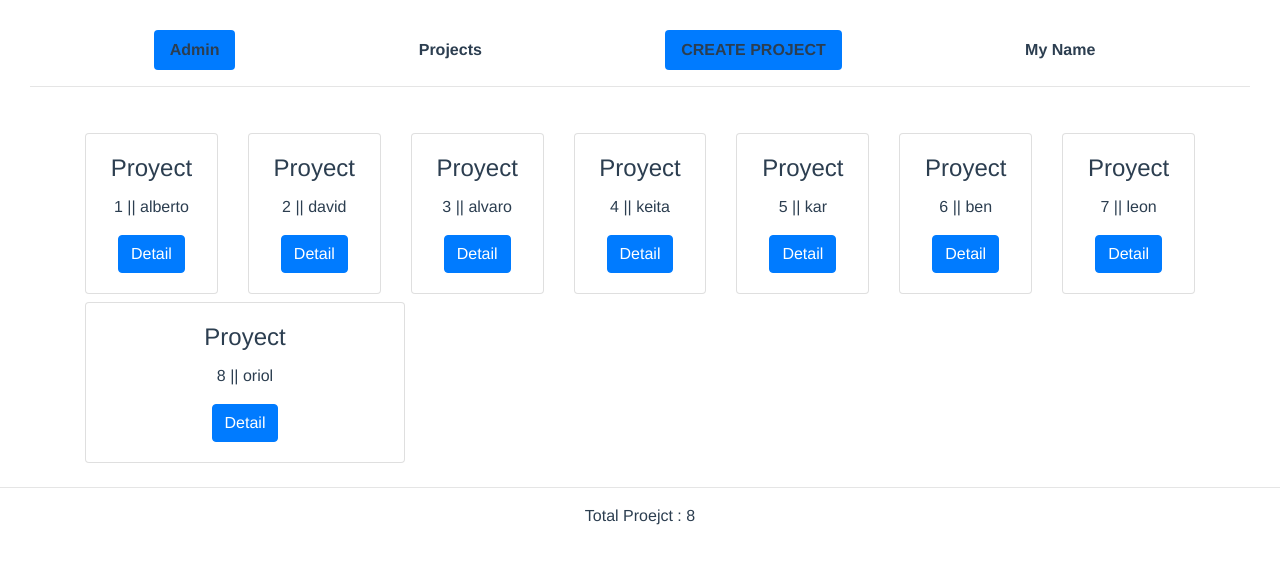
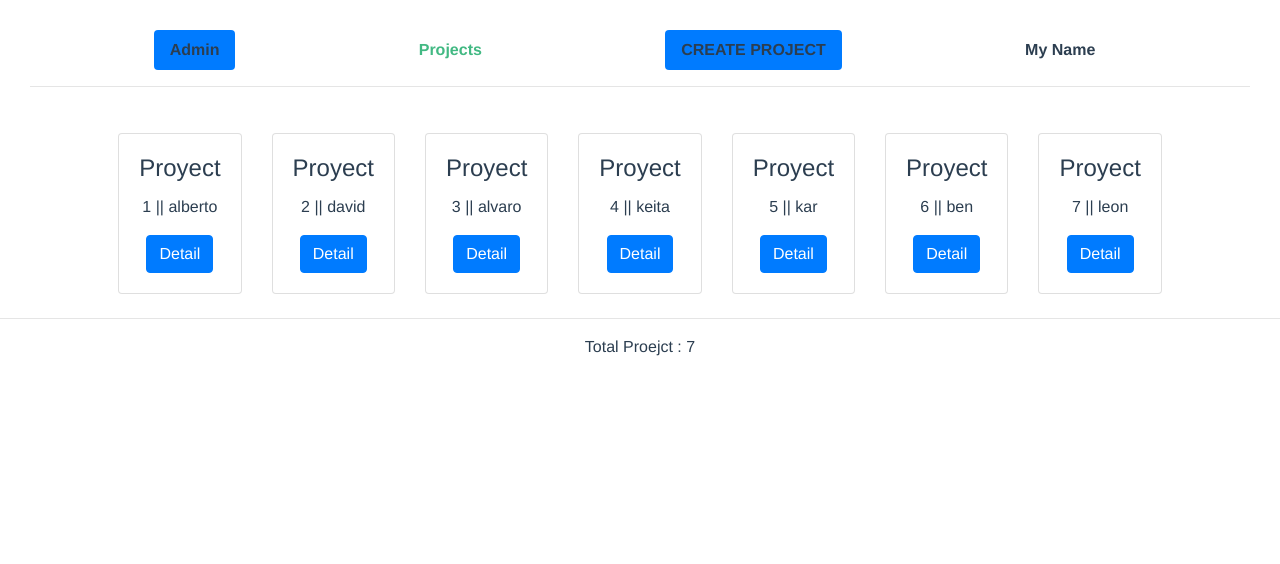
Before and after one commit to pedronieto84/ItProjects-Marketplace-Vue, a Vue app: page / in a window 1280 px wide. Shown: the top 564 px of the page. Built offline with nearby package versions, Linux system fonts and the light colour scheme.

Commit message:
añadido mapState, mapGetter en Stroe y añadido router en navbar

```diff
--- a/src/components/navbarComp.vue
+++ b/src/components/navbarComp.vue
@@ -1,11 +1,11 @@
 <template>
-  <div v-if="$store.state.allRegister[0].name === 'admin'">
+  <div>
     <b-nav pills class="container">
-      <b-nav-item active>Admin</b-nav-item>
-      <b-nav-item>Projects</b-nav-item>
-      <b-nav-item active>CREATE PROJECT</b-nav-item>
+      <b-nav-item router :to="{name:'Admin'}" exact :active="allRegister[0].name === 'admin'">Admin</b-nav-item>
+      <b-nav-item router :to="{name:'Projects'}" exact>Projects</b-nav-item>
+      <b-nav-item router :to="{name:'CreateProject'}" exact active>CREATE PROJECT</b-nav-item>
       <!-- <b-nav-item-dropdown>CREATE PROJECT</b-nav-item> -->
-      <b-nav-item disabled>My Name</b-nav-item>
+      <b-nav-item router :to="{name:'MyAccount'}" exact>My Name</b-nav-item>
       <!-- <b-form-input>{{name}}</b-form-input> -->
     </b-nav>
     <hr>
@@ -14,11 +14,15 @@
 
 <script>
 // @ is an alias to /src
+import {mapState} from 'vuex'
 
 export default {
   name: "Navbar",
-  components: {
-  },
+  computed: {
+    ...mapState({
+      allRegister: 'allRegister'
+    })
+  }
 };
 </script>
 
@@ -26,6 +30,6 @@ export default {
 .container{
   display: flex;
   justify-content: space-around;
-  width: 1000%;
+  width: 100%;
 }
 </style>
--- a/src/store/index.js
+++ b/src/store/index.js
@@ -41,20 +41,16 @@ export default new Vuex.Store({
         user_id: 7,
         name: 'leon'
       },
-      {
-        user_id: 8,
-        name: 'oriol'
-      }
     ]
   },
   getters: {
     getBaseURL(state) {
       return state.baseURL;
     },
-    allUsers: (state) => {
+    allUsers: state => {
       return state.allUsers
     },
-    allUsersCount: (state) => {
+    allUsersCount: state => {
       return state.allUsers.length;
     }
   },
--- a/src/views/ProjectsPage.vue
+++ b/src/views/ProjectsPage.vue
@@ -2,10 +2,10 @@
   <div>
     <b-container>
       <b-row align-v="center">
-      <b-col v-for="user in $store.getters.allUsers" :key="user.id">
+        <b-col v-for="user in allUsers" :key="user.id">
           <b-card
             title="Proyect"
-          style="max-width: 20rem;"
+            style="max-width: 9rem;"
             class="mb-2"
           >
             <b-card-text>
@@ -19,17 +19,21 @@
     </b-container>
     <hr>
     <b-container>
-    Total Proejct : {{$store.getters.allUsersCount}}
+      Total Proejct : {{allUsersCount}}
     </b-container>
   </div>
-
 </template>
 
 <script>
 // @ is an alias to /src
+import {mapGetters} from 'vuex'
 export default {
   name: "Projects",
-  components: {
-  },
+  computed: {
+    ...mapGetters({
+      allUsers: 'allUsers',
+      allUsersCount: 'allUsersCount'
+    })
+  }
 };
 </script>
```
Also changed, not shown: src/router/index.js (+3 -4 lines). Lines whose indentation alone changed are shown as unchanged.
